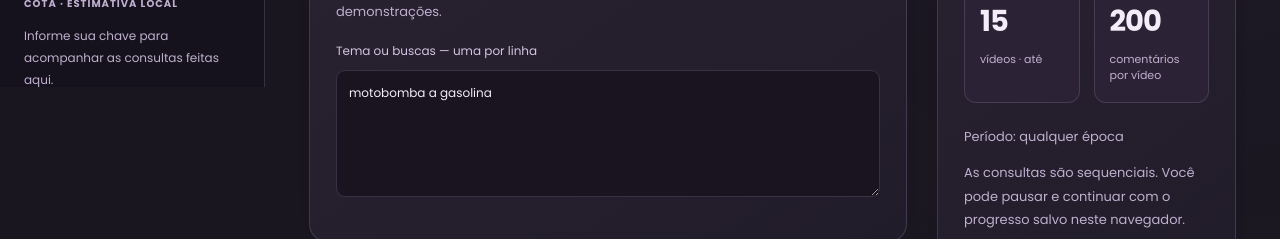
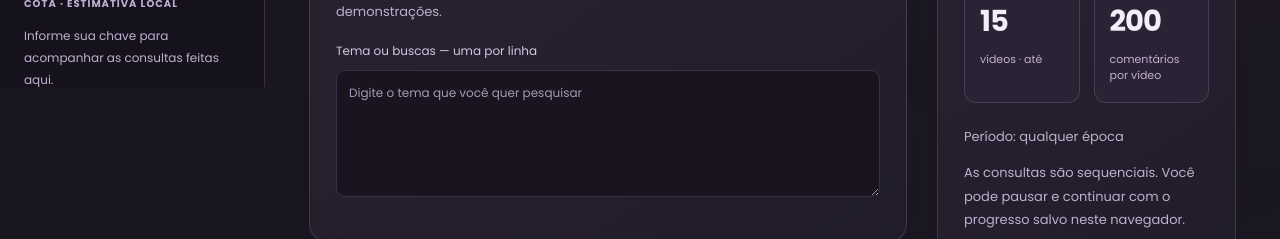
Before and after one commit to onewavetw-lgtm/APP-COMENTARIOS, a Next.js app in the folder web/: page / in a window 1280 px wide. Shown: the part 713-952 px from the top of the page. Built offline with nearby package versions, Linux system fonts and the light colour scheme.

Commit message:
Start new search field empty without restoring previous topic

```diff
--- a/web/app/page.tsx
+++ b/web/app/page.tsx
@@ -28,7 +28,7 @@ function download(name: string, text: string, type: string) {
 }
 export default function Home() {
   const [key, setKey] = useState(""),
-    [terms, setTerms] = useState("motobomba a gasolina"),
+    [terms, setTerms] = useState(""),
     [links, setLinks] = useState(""),
     [onlyLinks, setOnlyLinks] = useState(false);
   const [pages, setPages] = useState(1),
@@ -59,7 +59,6 @@ export default function Home() {
         setJob(saved);
         if (saved) {
           await archiveLegacyJob(saved);
-          setTerms(saved.settings.terms.join("\n"));
           setLinks(
             saved.settings.links
               .map((id) => `https://www.youtube.com/watch?v=${id}`)
@@ -370,6 +369,7 @@ export default function Home() {
                 Tema ou buscas — uma por linha
                 <textarea
                   value={terms}
+                  placeholder="Digite o tema que você quer pesquisar"
                   onChange={(e) => setTerms(e.target.value)}
                   disabled={busy}
                   rows={5}
```
